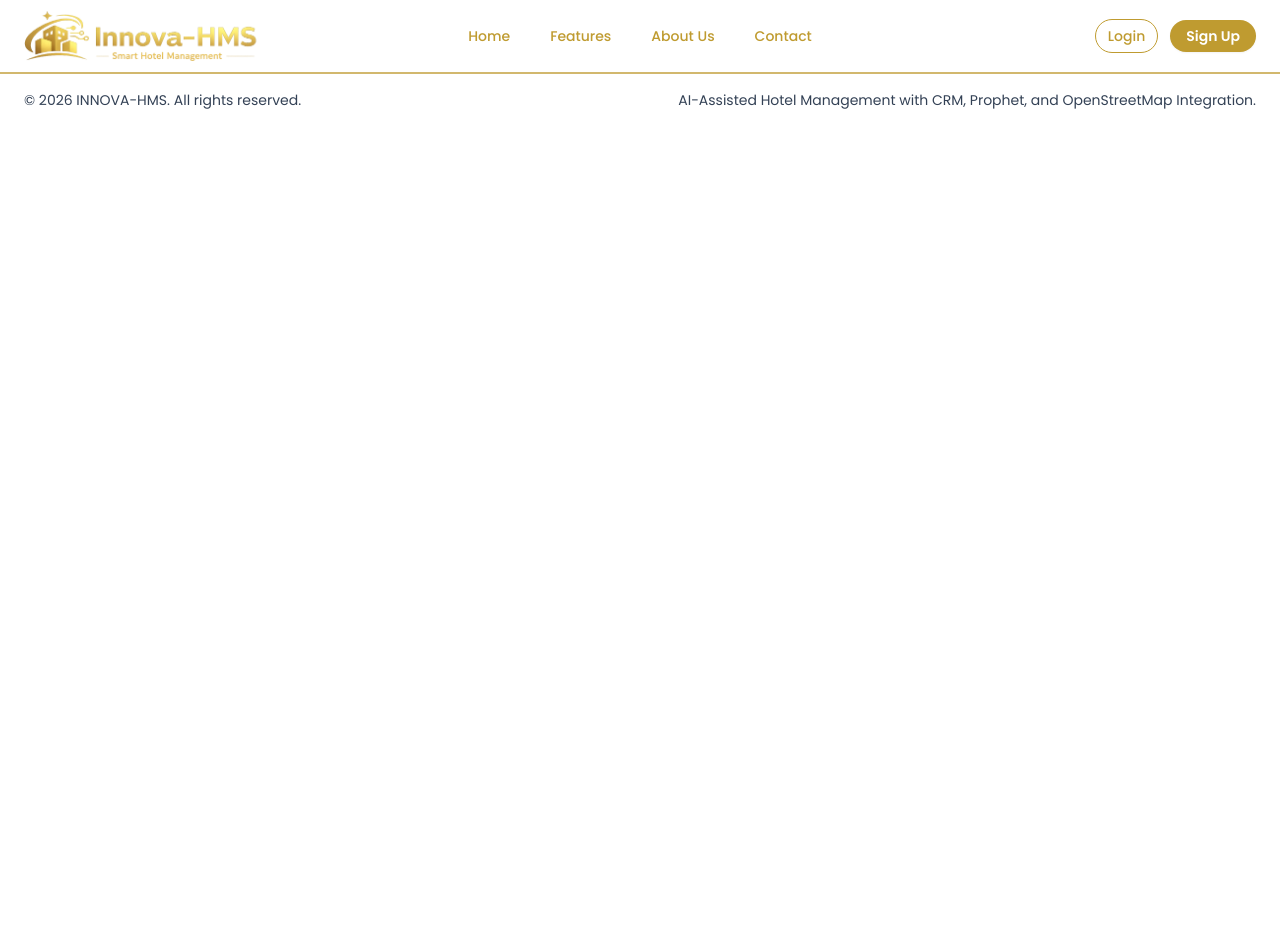
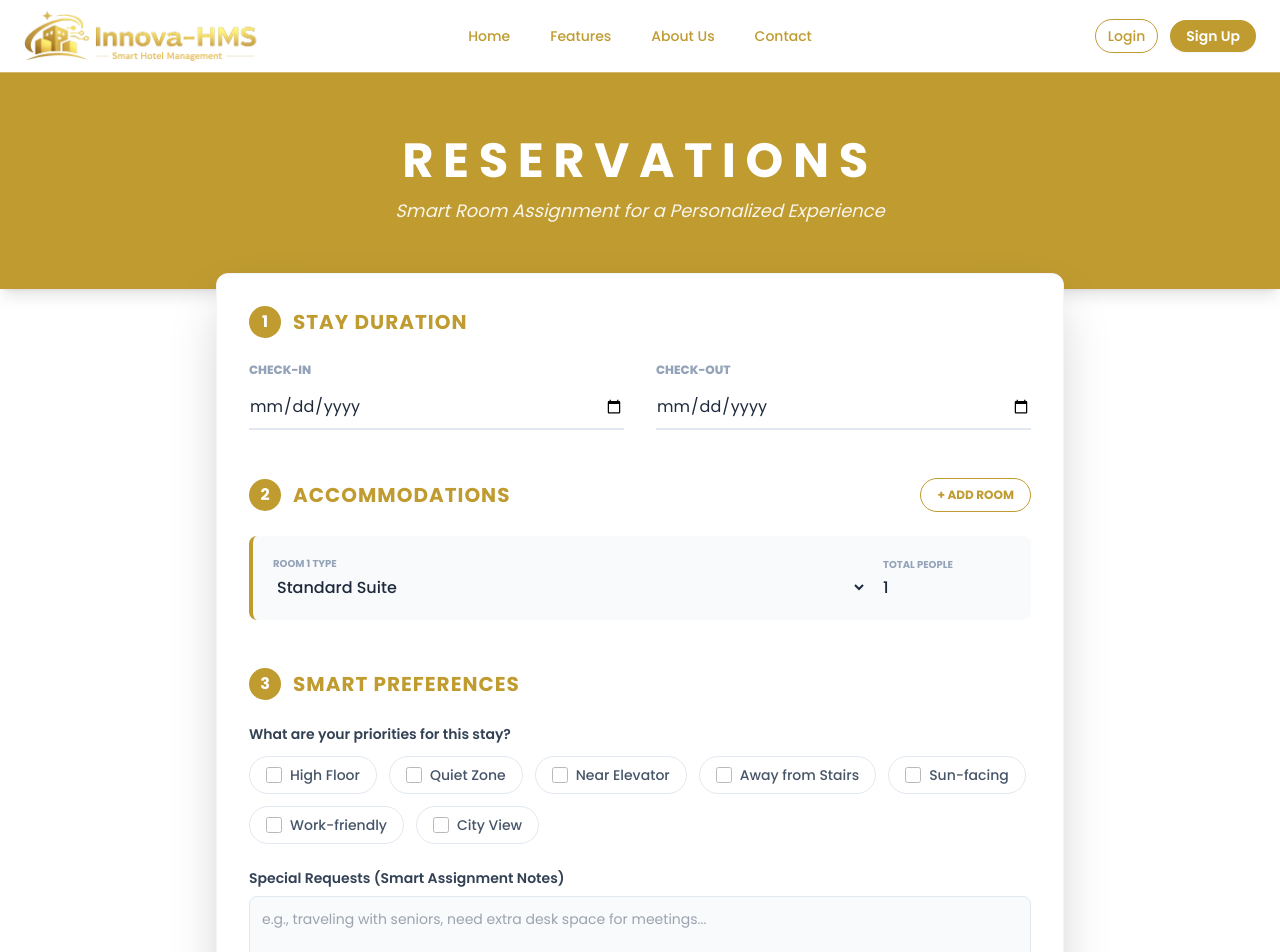
Before and after one commit to chelle-rcl/innovahms, a React (Vite) app in the folder frontend/: page /booking in a window 1280 px wide. Shown: the top 952 px of the page. Before the commit the page ends 800 px from the top, so only its background shows below. Built offline with nearby package versions, Linux system fonts and the light colour scheme.

Commit message:
Booking page created

```diff
--- a/frontend/index.html
+++ b/frontend/index.html
@@ -17,15 +17,17 @@
           extend: {
             colors: {
               innova: {
-                light: "#ffffff",
-                sky: "#bf9b30",
-                blue: "#bf9b30",
-                navy: "#bf9b30"
+                white: "#ffffff",
+                gold: "#bf9b30",
               }
+            },
+            fontFamily: {
+              sans: ['Poppins', 'sans-serif'],
+              serif: ['Poppins', 'serif'],
             }
           }
         }
-      };
+      }
     </script>
   </head>
   <body>
--- a/frontend/src/App.jsx
+++ b/frontend/src/App.jsx
@@ -5,12 +5,14 @@ import Footer from "./components/Footer";
 import Home from "./pages/Home";
 import Login from "./pages/Login";
 import SignUp from "./pages/SignUp";
+import Booking from "./pages/Booking";
 
 function App() {
   return (
     <Router>
-      <div className="min-h-screen flex flex-col bg-innova-light text-slate-900">
+      <div className="min-h-screen flex flex-col bg-innova-white text-slate-900">
         <Header />
+
         <Routes>
           <Route path="/" element={<Home />} />
           <Route path="/features" element={<div className="p-20 text-center">Features Coming Soon</div>} />
@@ -18,6 +20,7 @@ function App() {
           <Route path="/about" element={<div className="p-20 text-center">About Us Coming Soon</div>} />
           <Route path="/login" element={<Login />} />
           <Route path="/signup" element={<SignUp />} />
+          <Route path="/booking" element={<Booking />} />
         </Routes>
 
         <Footer />
--- a/frontend/src/components/Footer.jsx
+++ b/frontend/src/components/Footer.jsx
@@ -1,6 +1,6 @@
 export default function Footer() {
   return (
-    <footer className="border-t border-innova-sky/70 bg-innova-light">
+    <footer className="border-t border-innova-gold/70 bg-innova-white">
       <div className="mx-auto flex w-full max-w-7xl flex-col gap-2 px-6 py-4 text-sm text-slate-700 sm:flex-row sm:items-center sm:justify-between">
         <p>© {new Date().getFullYear()} INNOVA-HMS. All rights reserved.</p>
         <p>
--- a/frontend/src/components/Header.jsx
+++ b/frontend/src/components/Header.jsx
@@ -2,7 +2,7 @@ import { Link } from "react-router-dom";
 
 export default function Header() {
   return (
-    <header className="sticky top-0 z-50 border-b border-innova-sky/70 bg-innova-light/90 backdrop-blur-sm">
+    <header className="sticky top-0 z-50 border-b border-innova-gold/70 bg-innova-white/90 backdrop-blur-sm">
       <div className="mx-auto flex max-w-7xl items-center justify-between px-6 py-4">
 
         {/* Left: Logo */}
@@ -48,7 +48,7 @@ export default function Header() {
 
           <Link
             to="/signup"
-            className="rounded-[50px] bg-innova-blue px-4 py-1.5 text-sm font-semibold text-white
+            className="rounded-[50px] bg-innova-gold px-4 py-1.5 text-sm font-semibold text-white
                       transition-all duration-300 shadow-sm
                       hover:-translate-y-[2px] hover:shadow-md"
           >
--- a/frontend/src/components/Hero.jsx
+++ b/frontend/src/components/Hero.jsx
@@ -5,12 +5,12 @@ export default function Hero() {
       style={{ backgroundImage: "url('/images/hero-bg-img.png')" }}
     >
       <section className="mx-auto flex h-full w-full max-w-7xl items-center px-6">
-        <div className="max-w-2xl rounded-2xl bg-innova-light/80 p-8 shadow-xl shadow-sky-100 backdrop-blur-sm sm:p-10">
-          <p className="mb-3 inline-block rounded-full bg-innova-light px-3 py-1 text-xs font-semibold uppercase tracking-wider text-innova-navy">
+        <div className="max-w-2xl rounded-2xl bg-innova-white/80 p-8 shadow-xl shadow-sky-100 backdrop-blur-sm sm:p-10">
+          <p className="mb-3 inline-block rounded-full bg-innova-white px-3 py-1 text-xs font-semibold uppercase tracking-wider text-innova-gold">
             Your Urban Escape
           </p>
 
-          <h2 className="text-3xl font-extrabold leading-tight text-innova-navy sm:text-5xl">
+          <h2 className="text-3xl font-extrabold leading-tight text-innova-gold sm:text-5xl">
             Experience a Stay Designed Around You.
           </h2>
 
@@ -19,7 +19,7 @@ export default function Hero() {
             we use smart technology to ensure your stay is as relaxing as it is memorable.
           </p>
 
-          <button className="mt-8 rounded-lg bg-innova-blue px-8 py-3 text-sm font-semibold text-white transition hover:opacity-90">
+          <button className="mt-8 rounded-lg bg-innova-gold px-8 py-3 text-sm font-semibold text-white transition hover:opacity-90">
             Book Your Stay
           </button>
         </div>
--- /dev/null
+++ b/frontend/src/pages/Booking.jsx
@@ -0,0 +1,168 @@
+import React, { useState } from 'react';
+
+const Booking = () => {
+  // State to handle multiple rooms as requested
+  const [rooms, setRooms] = useState([{ id: 1, type: 'Standard Suite', guests: 1 }]);
+
+  const addRoom = () => {
+    setRooms([...rooms, { id: rooms.length + 1, type: 'Standard Suite', guests: 1 }]);
+  };
+
+  const removeRoom = (id) => {
+    if (rooms.length > 1) {
+      setRooms(rooms.filter(room => room.id !== id));
+    }
+  };
+
+const [selectedPriorities, setSelectedPriorities] = useState([]);
+
+const togglePriority = (pref) => {
+  if (selectedPriorities.includes(pref)) {
+    setSelectedPriorities(selectedPriorities.filter(p => p !== pref));
+  } else {
+    setSelectedPriorities([...selectedPriorities, pref]);
+  }
+};
+
+  return (
+    <div className="flex-grow bg-innova-white font-sans text-slate-800">
+        {/*Hero Heading*/}
+        <div className="bg-innova-gold py-16 px-6 text-center shadow-lg">
+            <h1 className="text-4xl md:text-5xl font-bold text-innova-white uppercase tracking-[0.2em] mb-3">
+            Reservations
+            </h1>
+            <p className="text-innova-white/90 italic text-lg font-light">
+            Smart Room Assignment for a Personalized Experience
+            </p>
+        </div>
+
+      <div className="max-w-4xl mx-auto p-6 -mt-10">
+        <div className="bg-innova-white shadow-2xl rounded-xl border border-slate-100 overflow-hidden">
+          <div className="p-8">
+
+            {/* 1. Dates Section */}
+            <section className="mb-12">
+              <div className="flex items-center mb-6">
+                <span className="bg-innova-gold text-innova-white w-8 h-8 rounded-full flex items-center justify-center font-bold mr-3">1</span>
+                <h2 className="text-xl font-bold uppercase tracking-wider text-innova-gold">Stay Duration</h2>
+              </div>
+              <div className="grid grid-cols-1 md:grid-cols-2 gap-8">
+                <div className="relative">
+                  <label className="block text-xs font-black uppercase text-slate-400 mb-2">Check-In</label>
+                  <input type="date" className="w-full border-b-2 border-slate-200 focus:border-innova-gold outline-none py-2 transition-colors bg-transparent" />
+                </div>
+                <div className="relative">
+                  <label className="block text-xs font-black uppercase text-slate-400 mb-2">Check-Out</label>
+                  <input type="date" className="w-full border-b-2 border-slate-200 focus:border-innova-gold outline-none py-2 transition-colors bg-transparent" />
+                </div>
+              </div>
+            </section>
+
+            {/* 2. Rooms & Guests Section */}
+            <section className="mb-12">
+              <div className="flex justify-between items-center mb-6">
+                <div className="flex items-center">
+                  <span className="bg-innova-gold text-innova-white w-8 h-8 rounded-full flex items-center justify-center font-bold mr-3">2</span>
+                  <h2 className="text-xl font-bold uppercase tracking-wider text-innova-gold">Accommodations</h2>
+                </div>
+                <button
+                  onClick={addRoom}
+                  className="text-xs font-bold px-4 py-2 border border-innova-gold text-innova-gold hover:bg-innova-gold hover:text-innova-white transition-all rounded-full uppercase"
+                >
+                  + Add Room
+                </button>
+              </div>
+
+              <div className="space-y-4">
+                {rooms.map((room, index) => (
+                  <div key={room.id} className="flex flex-wrap md:flex-nowrap gap-4 p-5 bg-slate-50 rounded-lg items-end border-l-4 border-innova-gold">
+                    <div className="flex-grow">
+                      <label className="block text-[10px] font-bold text-slate-400 uppercase mb-1">Room {index + 1} Type</label>
+                      <select className="w-full bg-transparent border-none font-medium focus:ring-0 cursor-pointer">
+                        <option>Standard Suite</option>
+                        <option>Deluxe Gold Room</option>
+                        <option>Executive Penthouse</option>
+                        <option>Smart Family Suite</option>
+                      </select>
+                    </div>
+                    <div className="w-32">
+                      <label className="block text-[10px] font-bold text-slate-400 uppercase mb-1">Total People</label>
+                      <input type="number" min="1" defaultValue={room.guests} className="w-full bg-transparent border-none font-medium focus:ring-0" />
+                    </div>
+                    {rooms.length > 1 && (
+                      <button onClick={() => removeRoom(room.id)} className="text-red-400 hover:text-red-600 p-2 text-sm uppercase font-bold">Remove</button>
+                    )}
+                  </div>
+                ))}
+              </div>
+            </section>
+
+            {/* 3. Intelligent Preferences Section */}
+            <section className="mb-12">
+            <div className="flex items-center mb-6">
+                <span className="bg-innova-gold text-innova-white w-8 h-8 rounded-full flex items-center justify-center font-bold mr-3 font-sans">3</span>
+                <h2 className="text-xl font-bold uppercase tracking-wider text-innova-gold">Smart Preferences</h2>
+            </div>
+            <div className="grid grid-cols-1 gap-6">
+                <div>
+                <label className="block text-sm font-semibold text-slate-700 mb-3">What are your priorities for this stay?</label>
+                <div className="flex flex-wrap gap-3">
+                    {[
+                    'High Floor', 'Quiet Zone', 'Near Elevator', 'Away from Stairs',
+                    'Sun-facing', 'Work-friendly', 'City View'
+                    ].map((pref) => {
+                    const isActive = selectedPriorities.includes(pref);
+                    return (
+                        <label
+                        key={pref}
+                        onClick={() => togglePriority(pref)}
+                        className={`group flex items-center px-4 py-2 rounded-full cursor-pointer transition-all duration-300 border ${
+                            isActive
+                            ? 'bg-innova-gold border-innova-gold text-innova-white shadow-md transform scale-105'
+                            : 'bg-white border-slate-200 text-slate-600 hover:border-innova-gold hover:bg-innova-gold/5'
+                        }`}
+                        >
+                        <input
+                            type="checkbox"
+                            checked={isActive}
+                            readOnly
+                            className={`rounded mr-2 w-4 h-4 accent-white ${isActive ? 'opacity-100' : 'opacity-50'}`}
+                        />
+                        <span className="text-sm font-medium">{pref}</span>
+                        </label>
+                    );
+                    })}
+                </div>
+                </div>
+                <div>
+                <label className="block text-sm font-semibold text-slate-700 mb-2 font-sans">Special Requests (Smart Assignment Notes)</label>
+                <textarea
+                    placeholder="e.g., traveling with seniors, need extra desk space for meetings..."
+                    className="w-full bg-slate-50 border border-slate-200 rounded-lg p-3 focus:ring-1 focus:ring-innova-gold focus:border-innova-gold outline-none h-24 text-sm font-sans"
+                />
+                </div>
+            </div>
+            </section>
+
+            {/* Submit Button Section */}
+            <div className="flex flex-col items-center pt-8 border-t border-slate-100">
+            <button className="px-12 py-3 bg-innova-gold text-innova-white font-bold rounded-full shadow-lg hover:bg-[#a38428] transition-all transform hover:scale-105 uppercase tracking-widest text-sm mb-6">
+                Find My Perfect Room
+            </button>
+
+            <div className="flex items-center gap-2 opacity-60">
+                <svg xmlns="http://www.w3.org/2000/svg" width="14" height="14" viewBox="0 0 24 24" fill="none" stroke="#bf9b30" strokeWidth="2" strokeLinecap="round" strokeLinejoin="round"><path d="m12 3-1.912 5.813a2 2 0 0 1-1.275 1.275L3 12l5.813 1.912a2 2 0 0 1 1.275 1.275L12 21l1.912-5.813a2 2 0 0 1 1.275-1.275L21 12l-5.813-1.912a2 2 0 0 1-1.275-1.275L12 3Z"/></svg>
+                <p className="text-[10px] text-slate-500 uppercase tracking-[0.25em] font-medium">
+                Powered by InnovaHMS Intelligent Room Assignment Engine
+                </p>
+            </div>
+            </div>
+
+          </div>
+        </div>
+      </div>
+    </div>
+  );
+};
+
+export default Booking;
```
